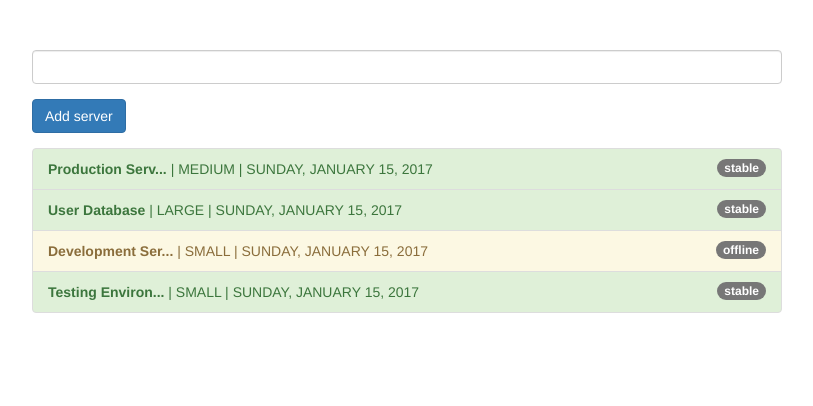
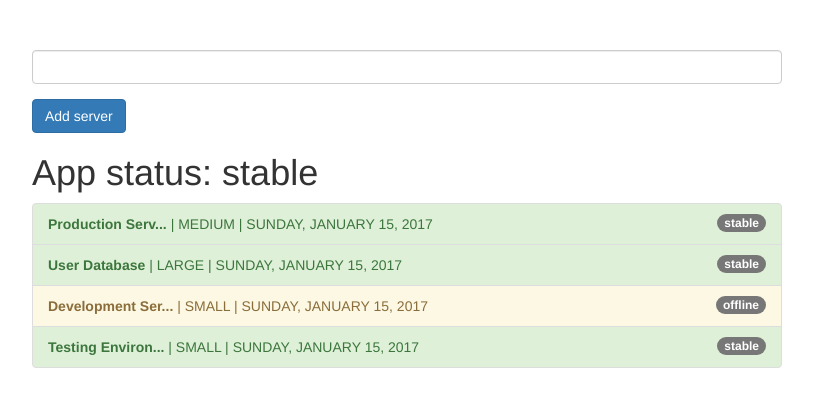
Before and after one commit to yogas/angular-hm-8, an Angular app: page / in a window 1280 px wide. Shown: the top 406 px of the page, without its empty margins (233-1046 px from the left). Built offline with nearby package versions, Linux system fonts and the light colour scheme.

Commit message:
lesson 249

```diff
--- a/src/app/app.component.html
+++ b/src/app/app.component.html
@@ -7,6 +7,7 @@
       <div class="form-group">
         <button type="button" class="btn btn-primary" (click)="addServer()">Add server</button>
       </div>
+      <h1>App status: {{ appStatus | async }}</h1>
       <ul class="list-group">
         <li
           class="list-group-item"
--- a/src/app/app.component.ts
+++ b/src/app/app.component.ts
@@ -6,6 +6,7 @@ import { Component } from '@angular/core';
   styleUrls: ['./app.component.css']
 })
 export class AppComponent {
+  appStatus = new Promise(resolve => setTimeout(() => resolve('stable'), 2000))
   filteredStatus = '';
 
   servers = [
```
